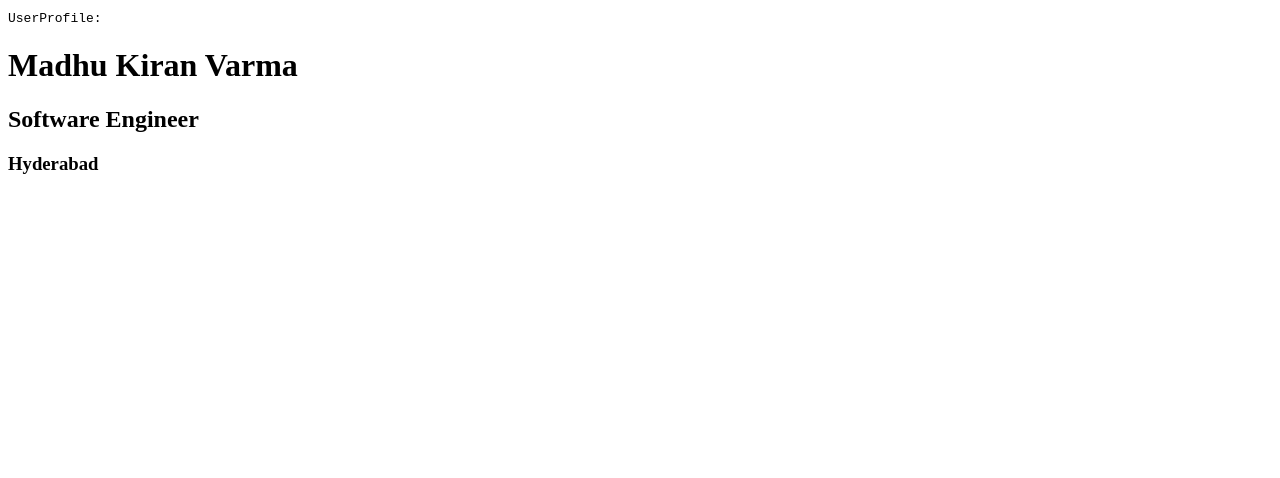
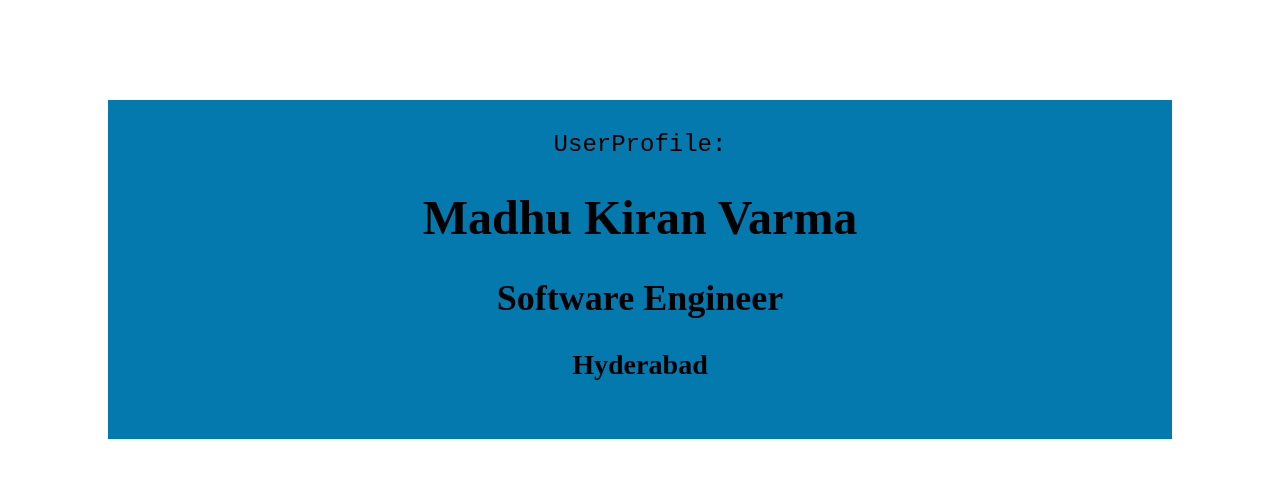
Before and after one commit to mmkvdev/Questionnaire_Next, a Next.js app: page /components/UserProfile/UserProfile in a window 1280 px wide. Shown: the top 478 px of the page. Built offline with nearby package versions, Linux system fonts and the light colour scheme.

Commit message:
Update: UserProfile Component Updated

```diff
--- a/pages/components/UserProfile/UserProfile.js
+++ b/pages/components/UserProfile/UserProfile.js
@@ -18,11 +18,20 @@ const UserProfile = () => {
     })
     return (
         <div className="userProfileContainer">
-            <code>UserProfile: </code>
+            <link href="https://fonts.googleapis.com/css2?family=Metal+Mania&display=swap" rel="stylesheet" />
+            <code className="codeContainer">UserProfile: </code>
             {userIterator}
             <style jsx>{`
                 .userProfileContainer {
-                    font-size: 200,
+                    font-size: 200;
+                    text-align: center;
+                    font-size: 24px;
+                    margin: 100px;
+                    padding: 30px;
+                    background-color: #0379ae
+                },
+                .codeContainer {
+                    font-family: 'Metal Mania', cursive;
                 }
             `}</style>
         </div>
```
